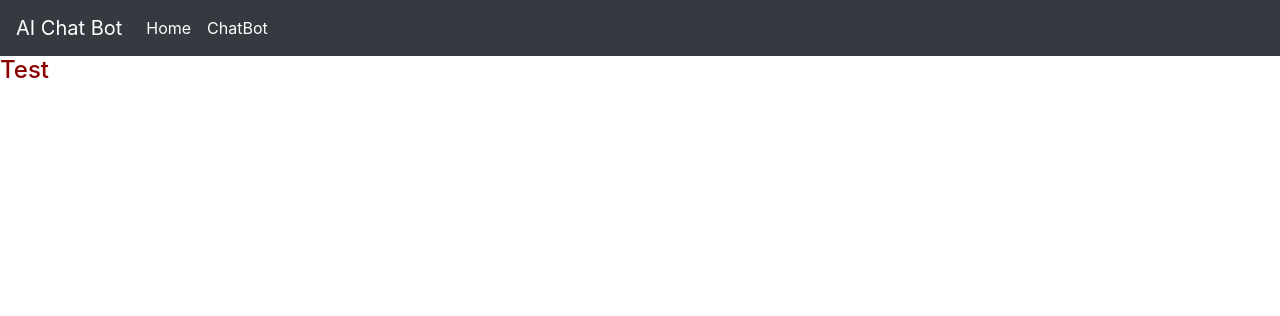
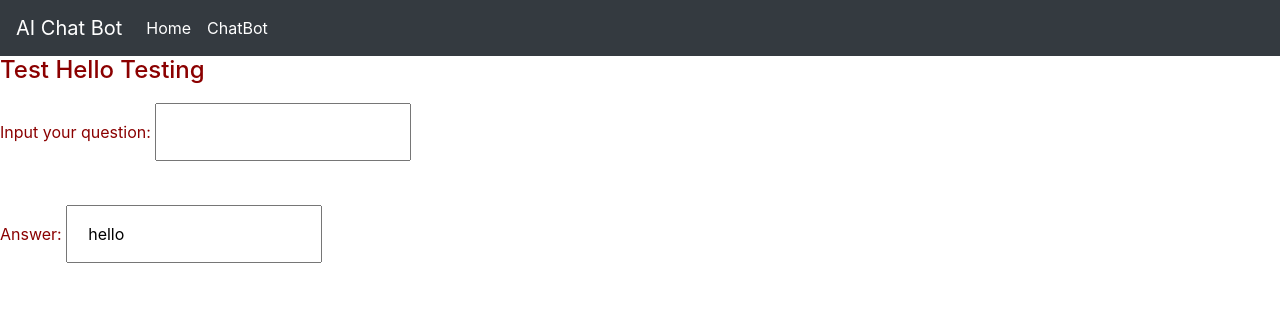
Before and after one commit to dhaval27p/IPRO---Digital-Development, a Flask app: page /chat in a window 1280 px wide. Shown: the top 316 px of the page. Run offline with Flask 2, Linux system fonts and the light colour scheme; some libraries are stand-ins or nearby versions.

Commit message:
Updated the website

```diff
--- a/main.py
+++ b/main.py
@@ -1,8 +1,6 @@
 from flask import Flask, render_template
 
-
 app = Flask(__name__)
-
 
 @app.route("/")
 def home():
@@ -11,6 +9,7 @@ def home():
 
 @app.route("/chat")
 def chat():
+    print("yes")
     return render_template("chat.html")
 
 
--- a/templates/chat.html
+++ b/templates/chat.html
@@ -1,5 +1,27 @@
 {% extends "template.html" %}
-{% block title %} Bot {% endblock %}
+{% block title %} AI ChatBot {% endblock %}
 {% block content %}
-<h4> Test </h4>
+<h4> Test Hello Testing </h4>
+
+
+<style>
+input[type=text] {
+  width: 20%;
+  padding: 15px 20px;
+  margin: 10px 0;
+  box-sizing:border-box;
+}
+</style>
+
+</head>
+<body>
+
+<form>
+  <label for="fname">Input your question: </label>
+  <input type="text" id="fname" name="fname"><br></br>
+  <label for="lname">Answer: </label>
+  <input type="text" id="lname" name="lname" value="hello"readonly>
+</form>
+
+
 {% endblock %}
--- a/templates/home.html
+++ b/templates/home.html
@@ -2,5 +2,5 @@
 {% block title %} Home Page {% endblock%}
 {% block content %}
 <h4> Python Flask Website For Education Chat Bot </h4>
-<h> Click on Chat Tab to interact with AI chat bot </h>
+<h> Click on ChatBot Tab to interact with AI chat bot </h>
 {% endblock %}
--- a/train.py
+++ b/train.py
@@ -74,7 +74,7 @@ optimizer = torch.optim.Adam(model.parameters(), lr=learning_rate)
 for epoch in range(num_epochs):
     for (words, labels) in train_loader:
         words = words.to(device)
-        labels = labels.to(device)
+        labels = labels.to(device).type(torch.LongTensor)
 
         # forward
         outputs = model(words)
```
